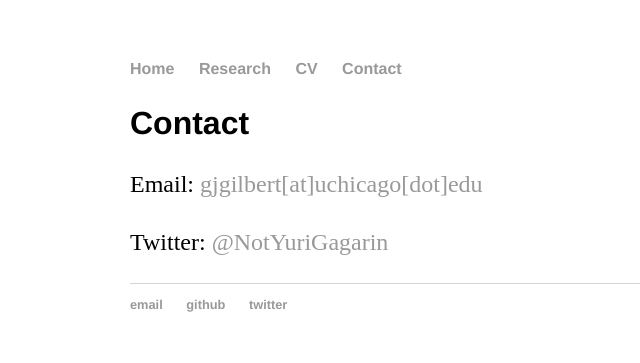
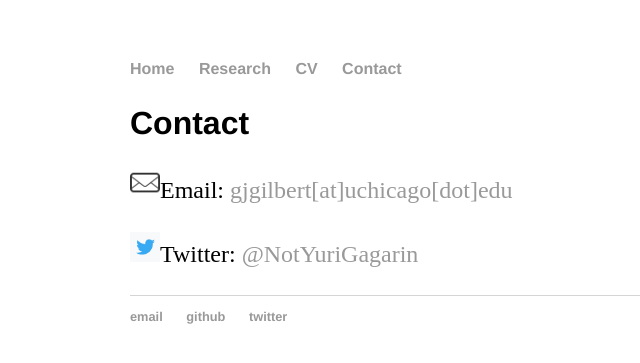
Before and after one commit to gjgilbert/gjgilbert.github.io, a Jekyll site: the page built from contact/index.html, in a window 1280 px wide. Shown: the top 363 px of the page, without its empty margins (62-702 px from the left). Built offline with Jekyll 4.4.1, drawn with Linux system fonts in a browser that asks for light colours.

Commit message:
Update index.html

```diff
--- a/contact/index.html
+++ b/contact/index.html
@@ -4,6 +4,6 @@
 ---
 <div class="blurb">
   <h2>Contact</h2>
-  <p><font color="black">Email: <a href="mailto:gjgilbert[at]uchicago[dot]edu">gjgilbert[at]uchicago[dot]edu</a></font></p>
-  <p><font color="black">Twitter: <a href="https://twitter.com/notyurigagarin">@NotYuriGagarin</a></font></p>
+  <p><img src="email_icon.png" width="30", height="30"><font color="black">Email: <a href="mailto:gjgilbert[at]uchicago[dot]edu">gjgilbert[at]uchicago[dot]edu</a></font></p>
+  <p><img src="twitter_icon.png" width="30", height="30"><font color="black">Twitter: <a href="https://twitter.com/notyurigagarin">@NotYuriGagarin</a></font></p>
 </div><!-- /.blurb -->
```
